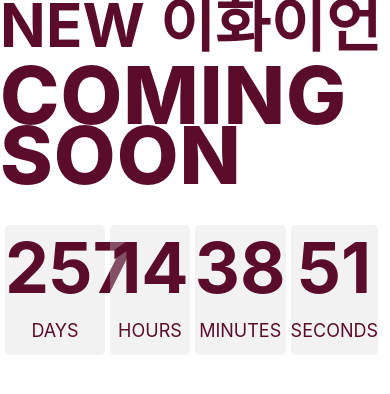
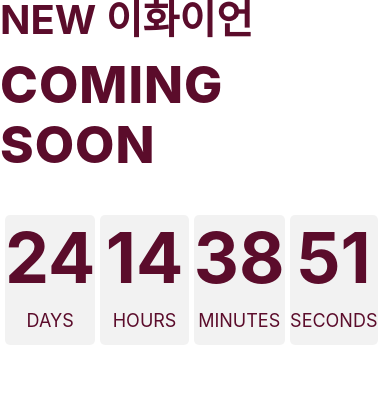
Before and after one commit to rkdmsals/renewal-guide, a React (Create React App) app: page /home in a window 390 px wide. Shown: the top 394 px of the page. Built offline with nearby package versions, Linux system fonts and the light colour scheme; the HTML template or start-up script is replaced by a standard one.

Commit message:
메인,E화원 모바일

```diff
--- a/src/components/views/EgardenPage/EgardenPage.js
+++ b/src/components/views/EgardenPage/EgardenPage.js
@@ -3,19 +3,19 @@ import React, { useState } from 'react';
 
 function EgardenPage() {
 
-    const [imageSrc, setImageSrc] = useState("../../../../public/img/Egarden_pic1.png");
+    const [imageSrc, setImageSrc] = useState("/img/Egarden_pic1.png");
 
     const handleClick1 = () => {
-        setImageSrc("../../../../public/img/Egarden_pic1.png");
-        console.log(1);
+        setImageSrc("/img/Egarden_pic1.png");
+        console.log({imageSrc});
     };
     const handleClick2 = () => {
-        setImageSrc("../../../../public/img/Egarden_pic2.png");
-        console.log(2);
+        setImageSrc("/img/Egarden_pic2.png");
+        console.log({imageSrc});
     };
     const handleClick3 = () => {
-        setImageSrc("../../../../public/img/Egarden_pic3.png");
-        console.log(3);
+        setImageSrc("/img/Egarden_pic3.png");
+        console.log({imageSrc});
     };
 
     return (
--- a/src/components/views/HomePage/Home.css
+++ b/src/components/views/HomePage/Home.css
@@ -58,3 +58,24 @@
     text-align: center;
     margin-top: 10px;
 }
+
+@media screen and (max-width: 480px) {
+
+    .Home_title {
+        font-weight: 700;
+        font-size: 40px;
+        line-height: 40px;
+        letter-spacing: 0px;
+    }
+
+    .Home_comingsoon {
+        padding-top: 15px;
+        font-weight: 800;
+        font-size: 51px;
+        line-height: 60px;
+        letter-spacing: 1px;
+        word-spacing: 100px;
+        color: #5B0C2B;
+    }
+
+}
--- a/src/components/views/HomePage/Home.js
+++ b/src/components/views/HomePage/Home.js
@@ -10,7 +10,7 @@ function Home() {
     let Interval = useRef();
 
     const StartTimer = () => {
-        const countdownDate = new Date('May 30, 2024 00:00:00').getTime();
+        const countdownDate = new Date('October 10, 2023 00:00:00').getTime();
 
         Interval = setInterval(() => {
             const now = new Date().getTime();
```
Also changed, not shown: src/components/views/EgardenPage/EgardenPage.css (+4 -3 lines).
